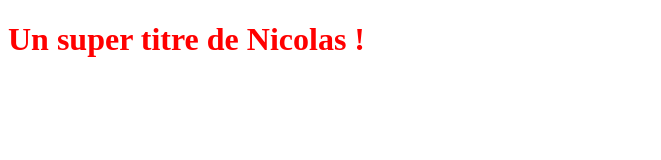
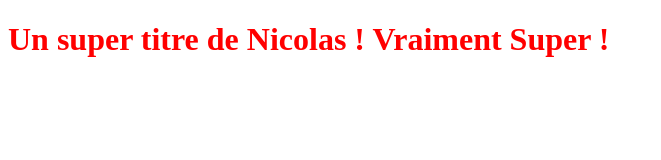
Before and after one commit to NicolasDrain/ProjetTest, a plain HTML site: page index.html in a window 1280 px wide. Shown: the whole page, without its empty margins (0-661 px from the left). Drawn offline with Linux system fonts and the light colour scheme.

Commit message:
Modification du fichier index.html

```diff
--- a/index.html
+++ b/index.html
@@ -5,6 +5,6 @@
    <link rel="stylesheet" type="text/css" href="styles.css">
 </head>
 <body>
-   <h1>Un super titre de Nicolas !</h1>
+   <h1>Un super titre de Nicolas ! Vraiment Super !</h1>
 </body>
 </html>
```
